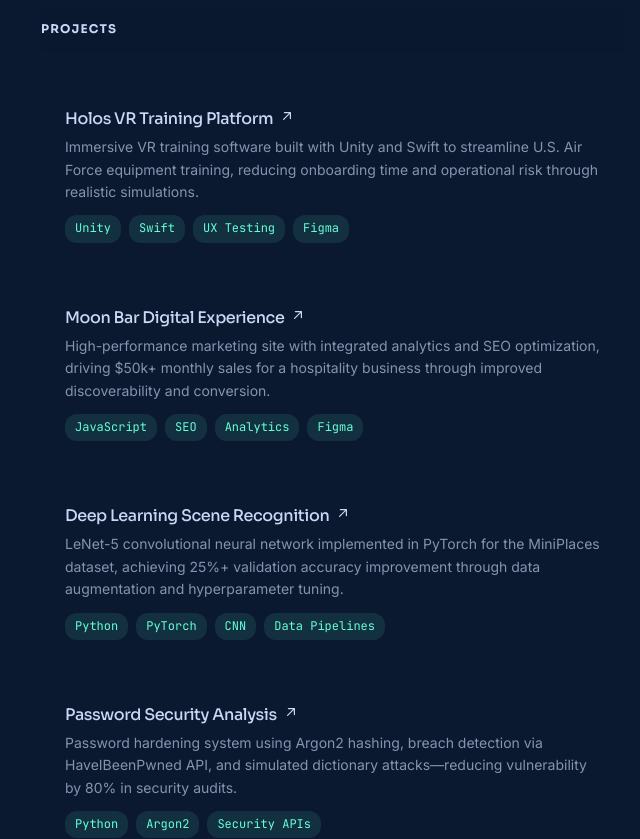
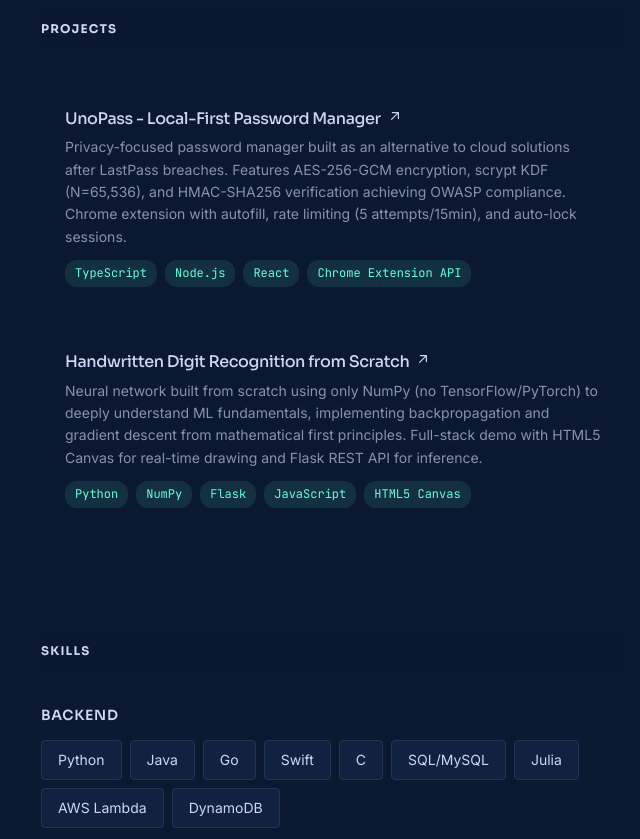
Before and after one commit to yajatnarayan/yajatnarayan.github.io, a React (Vite) app: page / in a window 1280 px wide. Shown: the part 2520-3359 px from the top of the page, without its empty margins (607-1247 px from the left). Built offline with nearby package versions, Linux system fonts and the light colour scheme.

Commit message:
Updated projects

```diff
--- a/src/data/resume.js
+++ b/src/data/resume.js
@@ -72,40 +72,22 @@ export const experiences = [
 
 export const projects = [
   {
-    title: 'Holos VR Training Platform',
-    tag: 'VR',
+    title: 'UnoPass - Local-First Password Manager',
+    tag: 'Security',
     description:
-      'Immersive VR training software built with Unity and Swift to streamline U.S. Air Force equipment training, reducing onboarding time and operational risk through realistic simulations.',
-    pills: ['Unity', 'Swift', 'UX Testing', 'Figma'],
-    link: personalInfo.linkedin,
-    cta: 'View profile',
-  },
-  {
-    title: 'Moon Bar Digital Experience',
-    tag: 'Web',
-    description:
-      'High-performance marketing site with integrated analytics and SEO optimization, driving $50k+ monthly sales for a hospitality business through improved discoverability and conversion.',
-    pills: ['JavaScript', 'SEO', 'Analytics', 'Figma'],
+      'Privacy-focused password manager built as an alternative to cloud solutions after LastPass breaches. Features AES-256-GCM encryption, scrypt KDF (N=65,536), and HMAC-SHA256 verification achieving OWASP compliance. Chrome extension with autofill, rate limiting (5 attempts/15min), and auto-lock sessions.',
+    pills: ['TypeScript', 'Node.js', 'React', 'Chrome Extension API'],
     link: personalInfo.github,
-    cta: 'Explore code',
-  },
-  {
-    title: 'Deep Learning Scene Recognition',
-    tag: 'AI',
-    description:
-      'LeNet-5 convolutional neural network implemented in PyTorch for the MiniPlaces dataset, achieving 25%+ validation accuracy improvement through data augmentation and hyperparameter tuning.',
-    pills: ['Python', 'PyTorch', 'CNN', 'Data Pipelines'],
-    link: 'https://github.com/yajatnarayan/NeuralNetwork',
     cta: 'View repository',
   },
   {
-    title: 'Password Security Analysis',
-    tag: 'Security',
+    title: 'Handwritten Digit Recognition from Scratch',
+    tag: 'AI',
     description:
-      'Password hardening system using Argon2 hashing, breach detection via HaveIBeenPwned API, and simulated dictionary attacks—reducing vulnerability by 80% in security audits.',
-    pills: ['Python', 'Argon2', 'Security APIs'],
+      'Neural network built from scratch using only NumPy (no TensorFlow/PyTorch) to deeply understand ML fundamentals, implementing backpropagation and gradient descent from mathematical first principles. Full-stack demo with HTML5 Canvas for real-time drawing and Flask REST API for inference.',
+    pills: ['Python', 'NumPy', 'Flask', 'JavaScript', 'HTML5 Canvas'],
     link: personalInfo.github,
-    cta: 'Explore code',
+    cta: 'View repository',
   },
 ]
 
```
